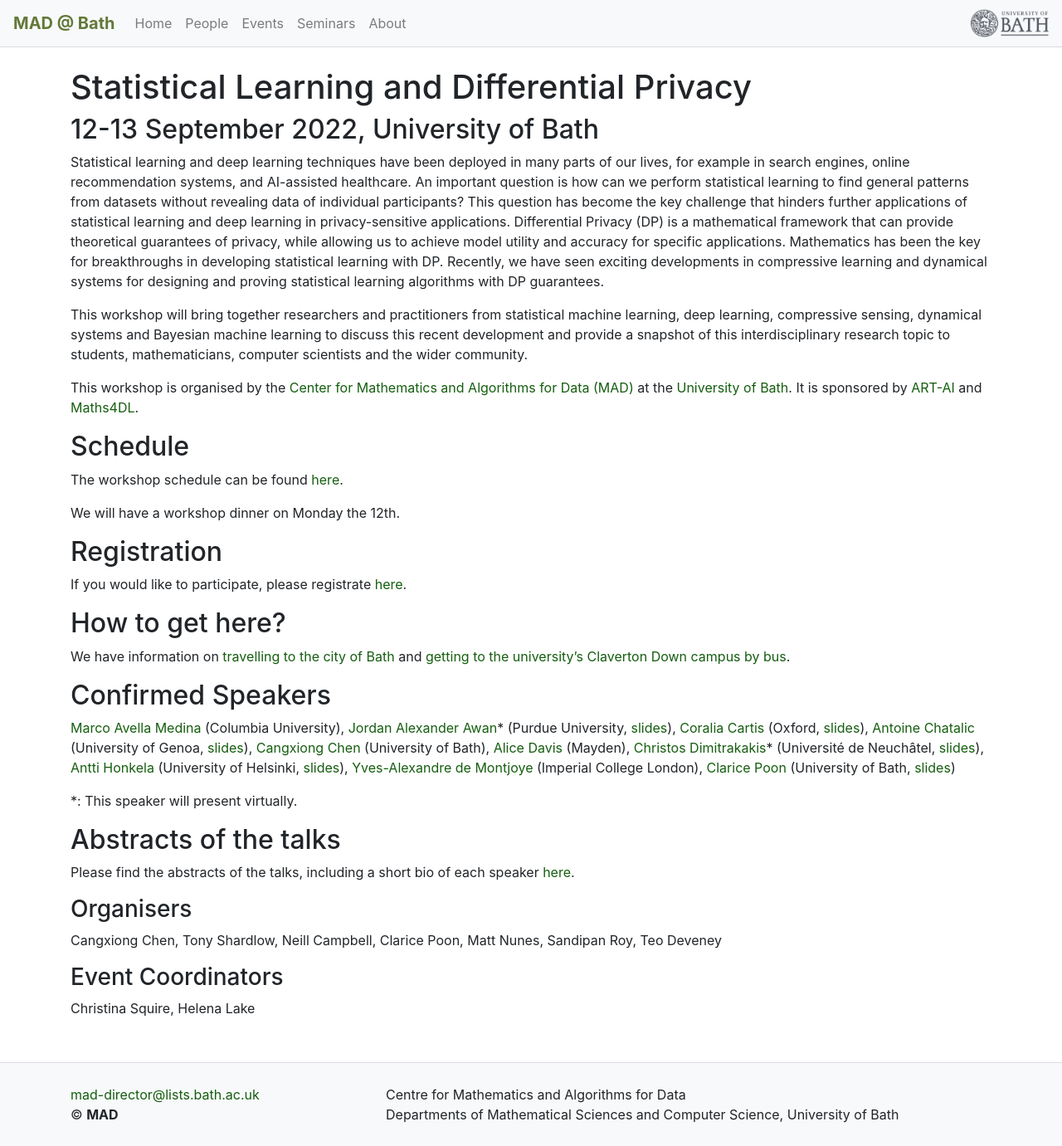
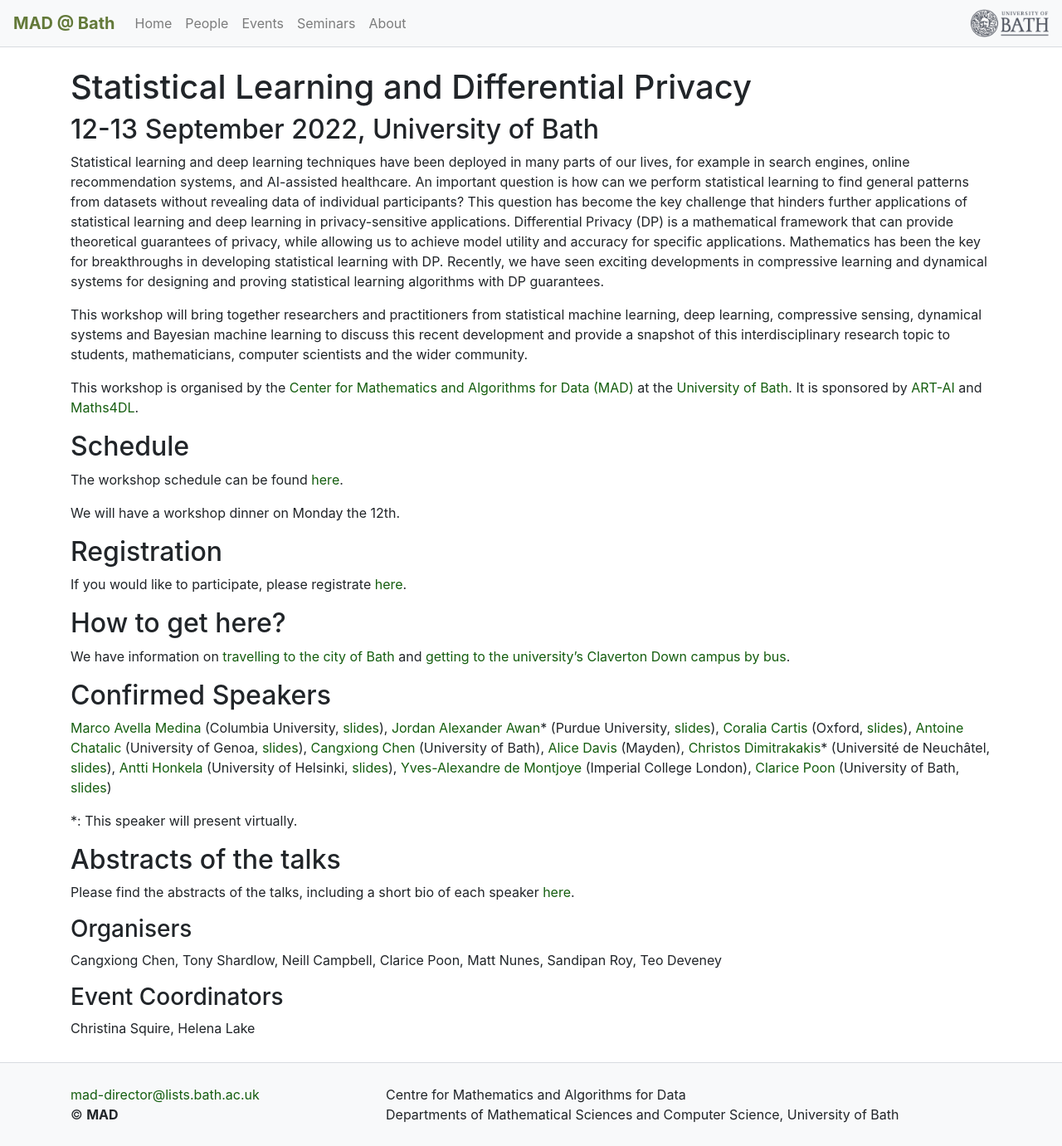
Before and after one commit to mathematics-and-algorithms-for-data/mathematics-and-algorithms-for-data.github.io, a Jekyll site: the page built from _events/diff_priv_2022.md, in a window 1280 px wide and 1381 px high. Shown: the whole window at 83% size. Built offline with Jekyll 4.4.1, drawn with Linux system fonts in a browser that asks for light colours; nearby versions of some CDN libraries.

Commit message:
Update diff_priv_2022.md

```diff
--- a/_events/diff_priv_2022.md
+++ b/_events/diff_priv_2022.md
@@ -38,7 +38,7 @@ We have information on [travelling to the city of Bath](https://www.bath.ac.uk/g
 |9:00am || [TBA](https://www.) *"TBA"* |
 -->
 ## Confirmed Speakers
-[Marco Avella Medina](https://sites.google.com/site/marcoavellamedina/home) (Columbia University),
+[Marco Avella Medina](https://sites.google.com/site/marcoavellamedina/home) (Columbia University, [slides](https://github.com/mathematics-and-algorithms-for-data/mathematics-and-algorithms-for-data.github.io/raw/master/assets/SLDP_workshop_slides/Marco.pdf)),
 [Jordan Alexander Awan](https://jordan-awan.com/)* (Purdue University, [slides](https://github.com/mathematics-and-algorithms-for-data/mathematics-and-algorithms-for-data.github.io/raw/4c62c95520b039d95e6b59f042f7b273ea64c33b/assets/SLDP_workshop_slides/Jordan.pdf)), [Coralia Cartis](http://people.maths.ox.ac.uk/cartis/) (Oxford, [slides](https://github.com/mathematics-and-algorithms-for-data/mathematics-and-algorithms-for-data.github.io/raw/4c62c95520b039d95e6b59f042f7b273ea64c33b/assets/SLDP_workshop_slides/Cartis.pdf)), [Antoine Chatalic](https://achatali.gitlab.io/) (University of Genoa, [slides](https://github.com/mathematics-and-algorithms-for-data/mathematics-and-algorithms-for-data.github.io/raw/4c62c95520b039d95e6b59f042f7b273ea64c33b/assets/SLDP_workshop_slides/Chatalic.pdf)),
 [Cangxiong Chen](https://scholar.google.com/citations?user=IKbCKlIAAAAJ&hl=en&oi=ao) (University of Bath), [Alice Davis](https://www.linkedin.com/in/alice-davis-837552150/) (Mayden), [Christos Dimitrakakis](https://sites.google.com/site/christosdimitrakakis)* (Université de Neuchâtel, [slides](https://github.com/mathematics-and-algorithms-for-data/mathematics-and-algorithms-for-data.github.io/raw/4c62c95520b039d95e6b59f042f7b273ea64c33b/assets/SLDP_workshop_slides/Christos.pdf)), [Antti Honkela](https://www.cs.helsinki.fi/u/ahonkela/) (University of Helsinki, [slides](https://github.com/mathematics-and-algorithms-for-data/mathematics-and-algorithms-for-data.github.io/raw/4c62c95520b039d95e6b59f042f7b273ea64c33b/assets/SLDP_workshop_slides/Honkela.pdf)), [Yves-Alexandre de Montjoye](http://www.demontjoye.com/index.html) (Imperial College London), [Clarice Poon](https://cmhsp2.github.io/) (University of Bath, [slides](https://github.com/mathematics-and-algorithms-for-data/mathematics-and-algorithms-for-data.github.io/raw/4c62c95520b039d95e6b59f042f7b273ea64c33b/assets/SLDP_workshop_slides/Clarice.pdf))
 
```
